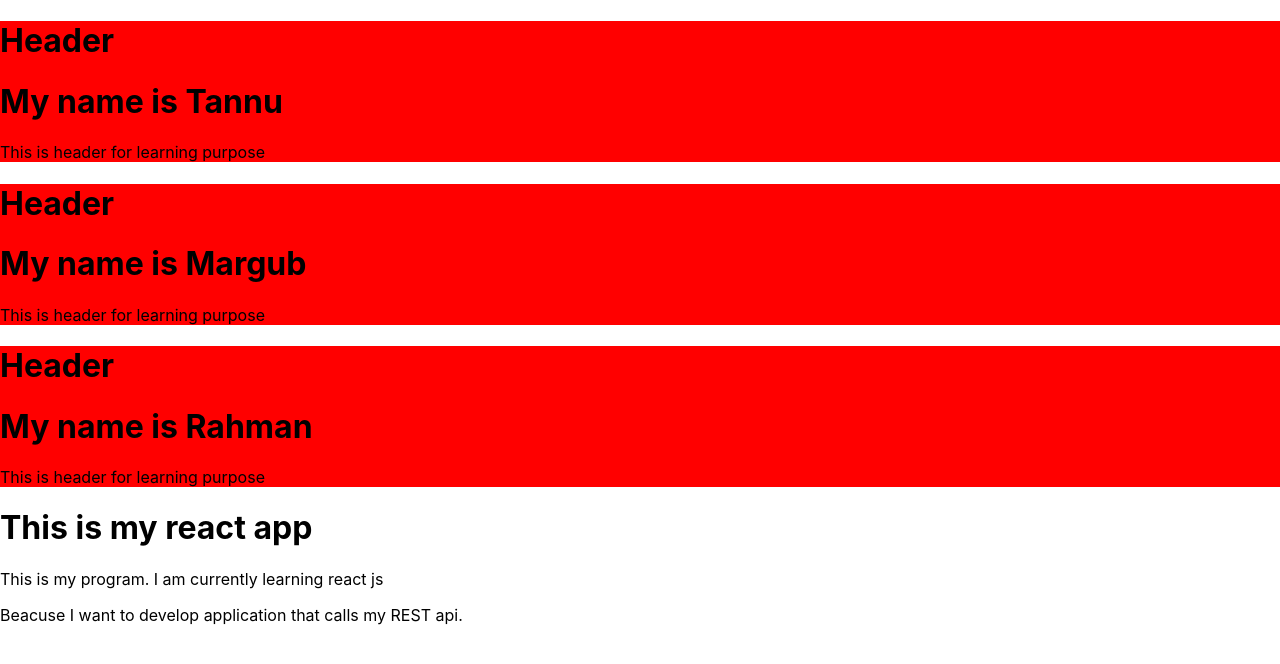
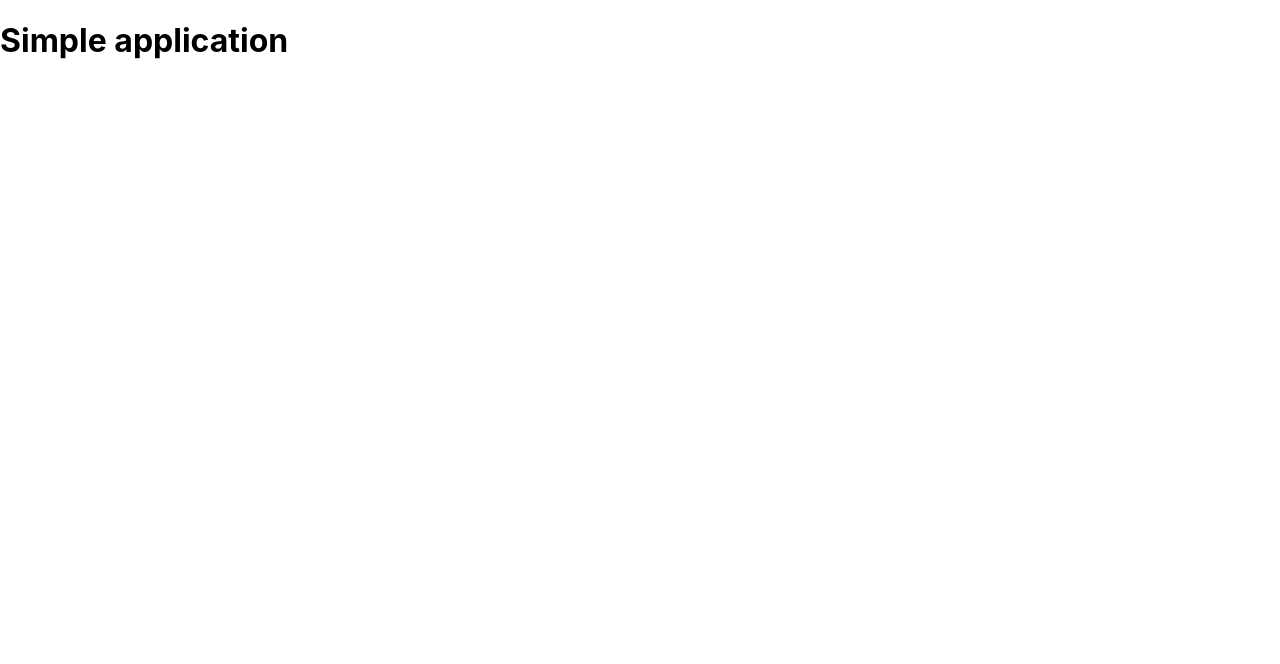
Before and after one commit to margub9363/ReactWithSpring_Durgesh, a React (Create React App) app in the folder Frontend/my-app/: page / in a window 1280 px wide. Shown: the top 664 px of the page. Built offline with nearby package versions, Linux system fonts and the light colour scheme.

Commit message:
Project Ready

```diff
--- a/Frontend/my-app/src/App.js
+++ b/Frontend/my-app/src/App.js
@@ -1,16 +1,10 @@
 import logo from "./logo.svg";
 import "./App.css";
-import Header from "./components/Header";
 
 function App() {
   return (
     <div>
-      <Header name="Tannu" />
-      <Header name="Margub" />
-      <Header name="Rahman" />
-      <h1>This is my react app</h1>
-      <p>This is my program. I am currently learning react js</p>
-      <p>Beacuse I want to develop application that calls my REST api.</p>
+      <h1>Simple application</h1>
     </div>
   );
 }
--- a/Frontend/my-app/src/components/Header.js
+++ /dev/null
@@ -1,11 +0,0 @@
-function Header(props) {
-  return (
-    <div style={{ background: "red" }}>
-      <h1>Header</h1>
-      <h1>My name is {props.name}</h1>
-      <p>This is header for learning purpose</p>
-    </div>
-  );
-}
-
-export default Header;
```
